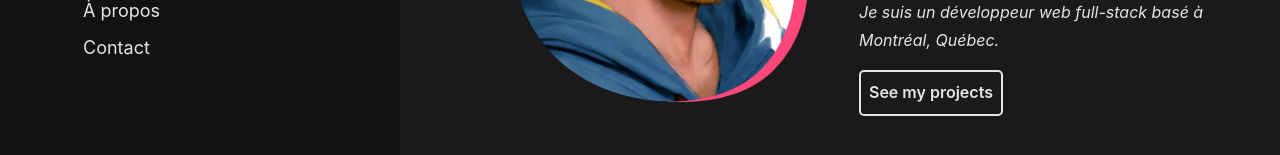
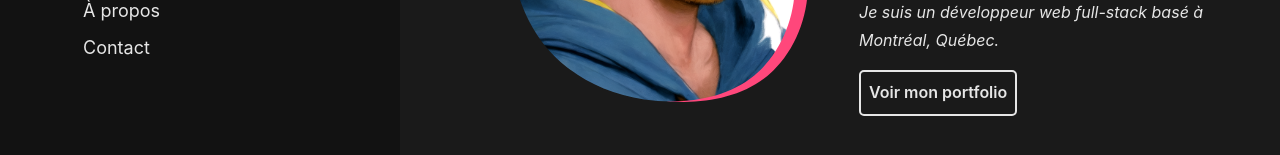
Before and after one commit to ysimard94/portfolio, a Vue app: page / in a window 1280 px wide. Shown: the part 439-594 px from the top of the page. Built offline with nearby package versions, Linux system fonts and the light colour scheme.

Commit message:
Added translation for home btn

```diff
--- a/src/locales/en.json
+++ b/src/locales/en.json
@@ -9,7 +9,8 @@
         "firstname": "Yannick",
         "lastname": "Simard",
         "title": "Full-stack developer",
-        "message": "I'm a full-stack web developer based in Montréal, Québec."
+        "message": "I'm a full-stack web developer based in Montréal, Québec.",
+        "callToAction": "See my portfolio"
     },
     "portfolio": {
         "title": "Portfolio",
--- a/src/locales/fr.json
+++ b/src/locales/fr.json
@@ -9,7 +9,8 @@
         "firstname": "Yannick",
         "lastname": "Simard",
         "title": "Développeur full-stack",
-        "message": "Je suis un développeur web full-stack basé à Montréal, Québec."
+        "message": "Je suis un développeur web full-stack basé à Montréal, Québec.",
+        "callToAction": "Voir mon portfolio"
     },
     "portfolio": {
         "title": "Portfolio",
--- a/src/views/HomeView.vue
+++ b/src/views/HomeView.vue
@@ -105,7 +105,7 @@
                 {{ $t("home.message") }}
             </p>
             <RouterLink to="/portfolio" class="call-to-action">
-                See my projects
+                {{ $t("home.callToAction") }}
             </RouterLink>
         </div>
     </section>
--- a/src/views/PortfolioView.vue
+++ b/src/views/PortfolioView.vue
@@ -1,7 +1,7 @@
 <script>
 import projectsJSON from "../assets/projects.json";
-import NodeJS from "@/components/icons/NodeJS.vue";
-import Php from "@/components/icons/PHP.vue";
+import NodeJS from "@/components/icons/IconNodeJS.vue";
+import Php from "@/components/icons/IconPhp.vue";
 
 export default {
     name: "PortfolioView",
```
Also changed, not shown: src/components/icons/IconNodeJS.vue (renamed from src/components/icons/NodeJS.vue), src/components/icons/IconPhp.vue (renamed from src/components/icons/PHP.vue).
